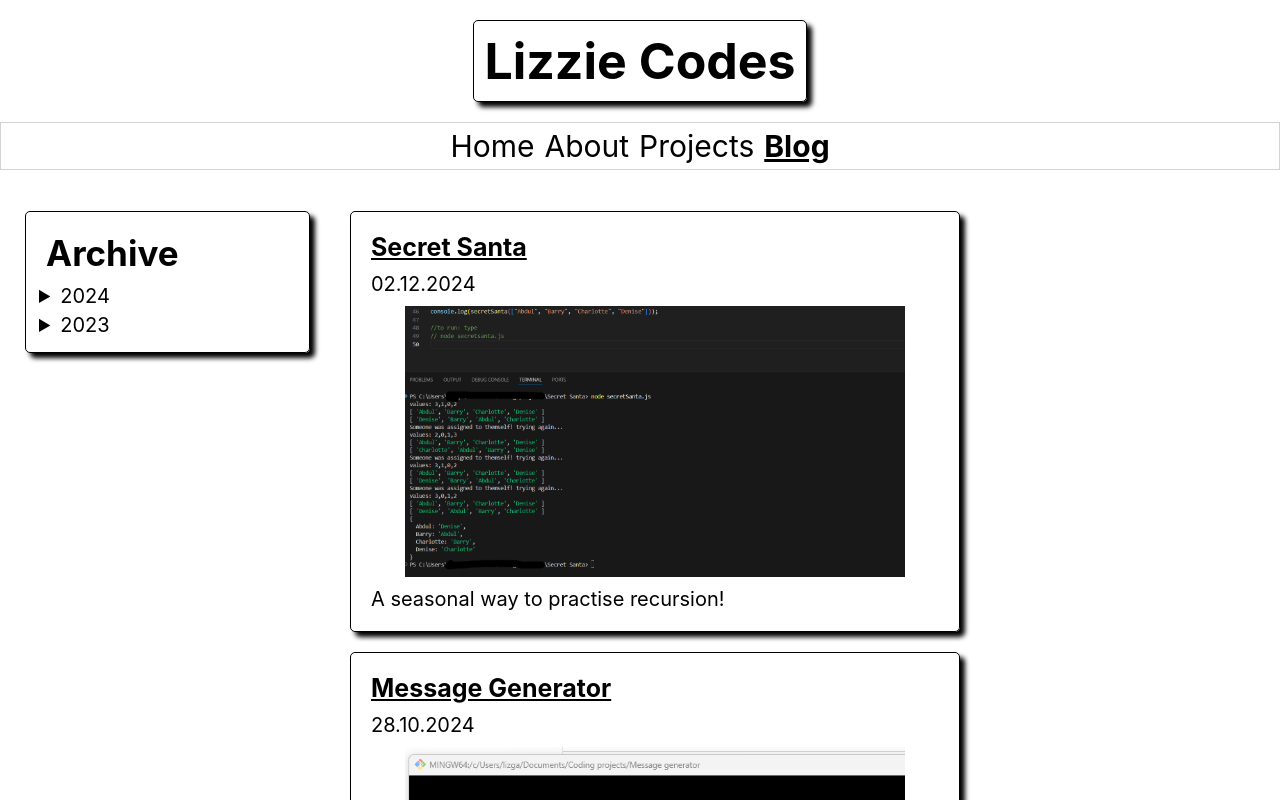
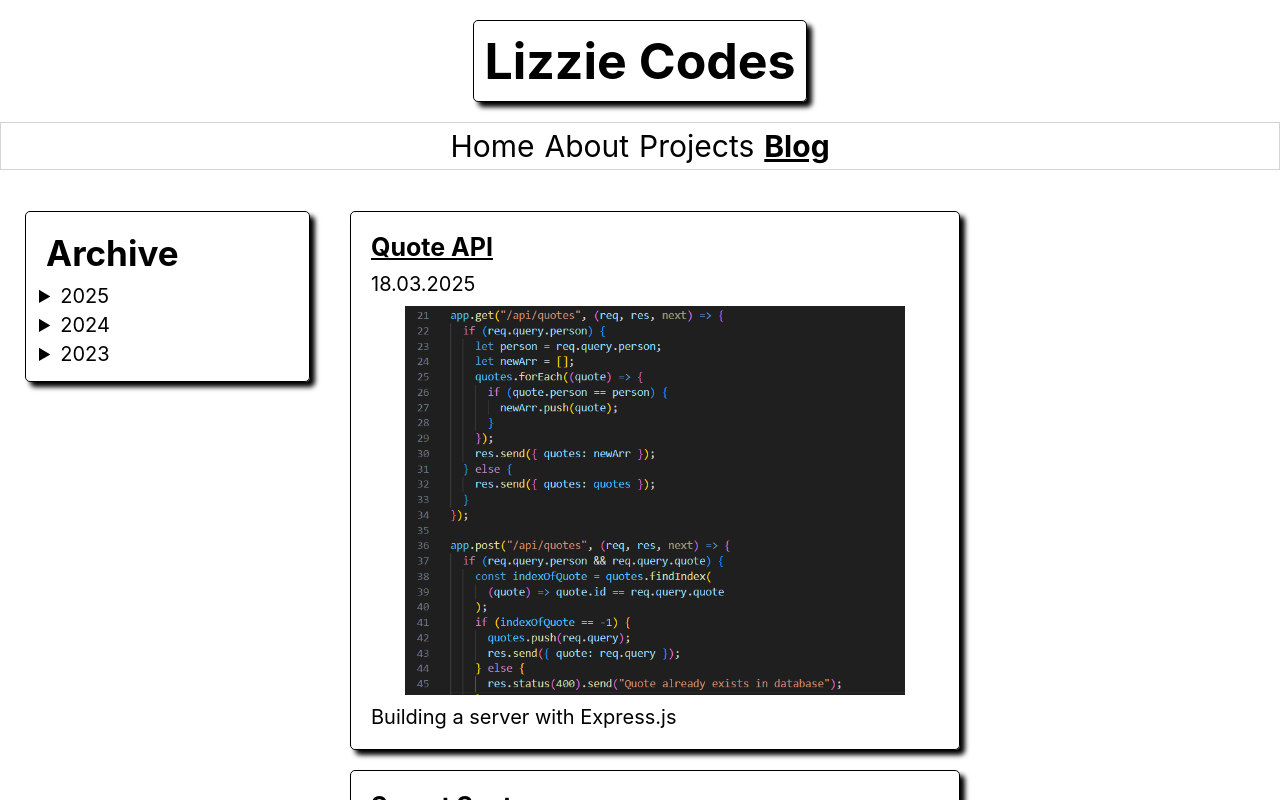
Before and after one commit to evg4/evgportfolio, a React (Create React App) app: page /blog in a window 1280 px wide. Shown: the top 800 px of the page. Built offline with nearby package versions, Linux system fonts and the light colour scheme.

Commit message:
add quote API to blog

```diff
--- a/src/data/blogs.js
+++ b/src/data/blogs.js
@@ -1,3 +1,4 @@
+import quoteApi from "../assets/quoteApi.png";
 import secretSanta from "../assets/secretSanta.png";
 import messageGenerator from "../assets/messageGenerator.png";
 import eduTaskHub from "../assets/eduTaskHub.PNG";
@@ -32,6 +33,22 @@ import cheatsheet from "../assets/cheatsheet.jpeg";
 import salsa from "../assets/salsa.jpeg";
 
 const blogs = [
+  {
+    title: "Quote API",
+    link: "",
+    day: "18",
+    month: "03",
+    year: "2025",
+    img: quoteApi,
+    summaryText: "Building a server with Express.js",
+    fullText:
+      "This project uses Express.js to create a simple server for a Quote API. The basic front-end was already built and I worked on the server.js file to add routes for different API calls. The user can fetch a random quote, see all quotes, add a new quote or amend an existing one. I added some new UI to the base project to allow that, as well as amending the data to include an ID to use for the POST and the PUT routes. <br><br> I enjoyed working on this project that was pure logic, without having to think about design elements. I’m looking forward to continue with the back-end part of my course and building out larger servers. I haven’t deployed this as a full webpage, but the code I wrote for this project is published on <a target=_blank href=“https://github.com/evg4/quote-api-starting/tree/main” >my Github profile</a>.",
+
+    get fullDate() {
+      return `${this.day}.${this.month}.${this.year}`;
+    },
+    alt: "A screenshot of Lizzie's Quote API code, specifically the server.js file.",
+  },
   {
     title: "Secret Santa",
     link: "",
```
Also changed, not shown: src/assets/quoteApi.png (added).
